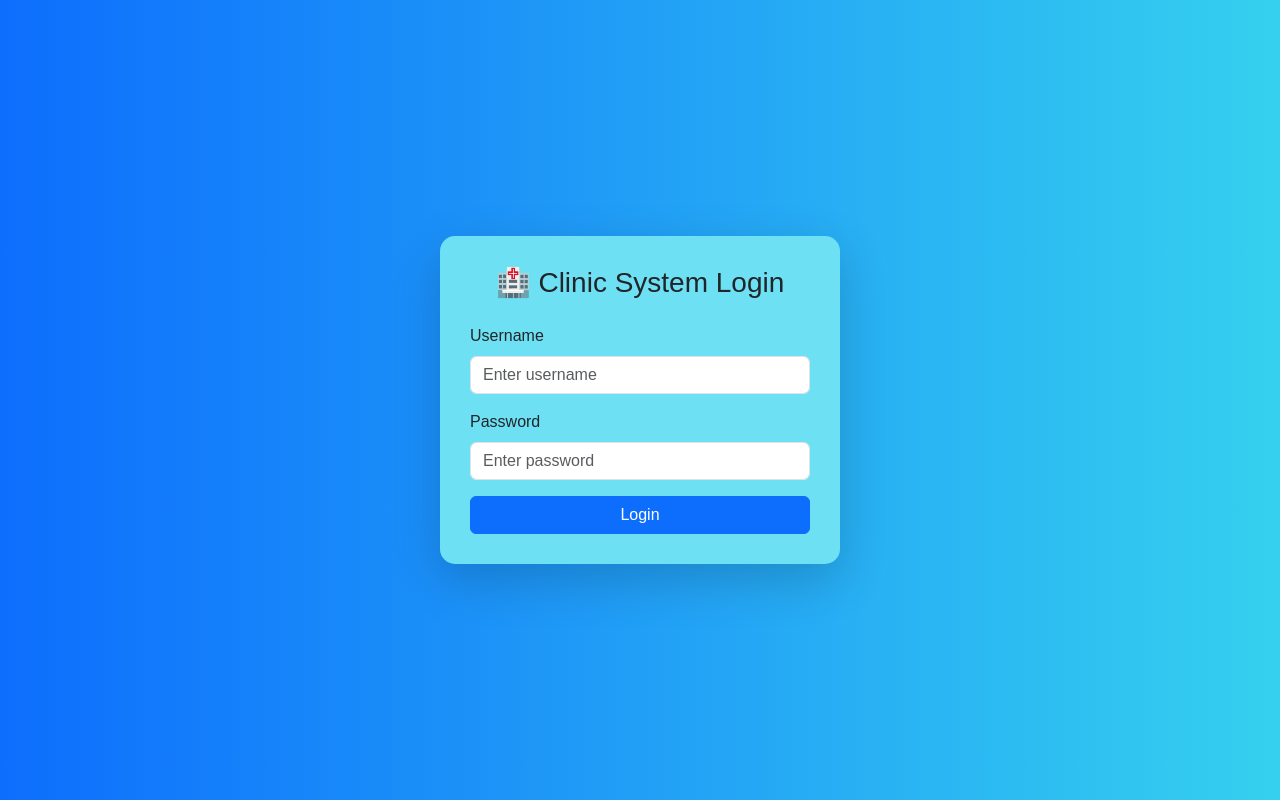
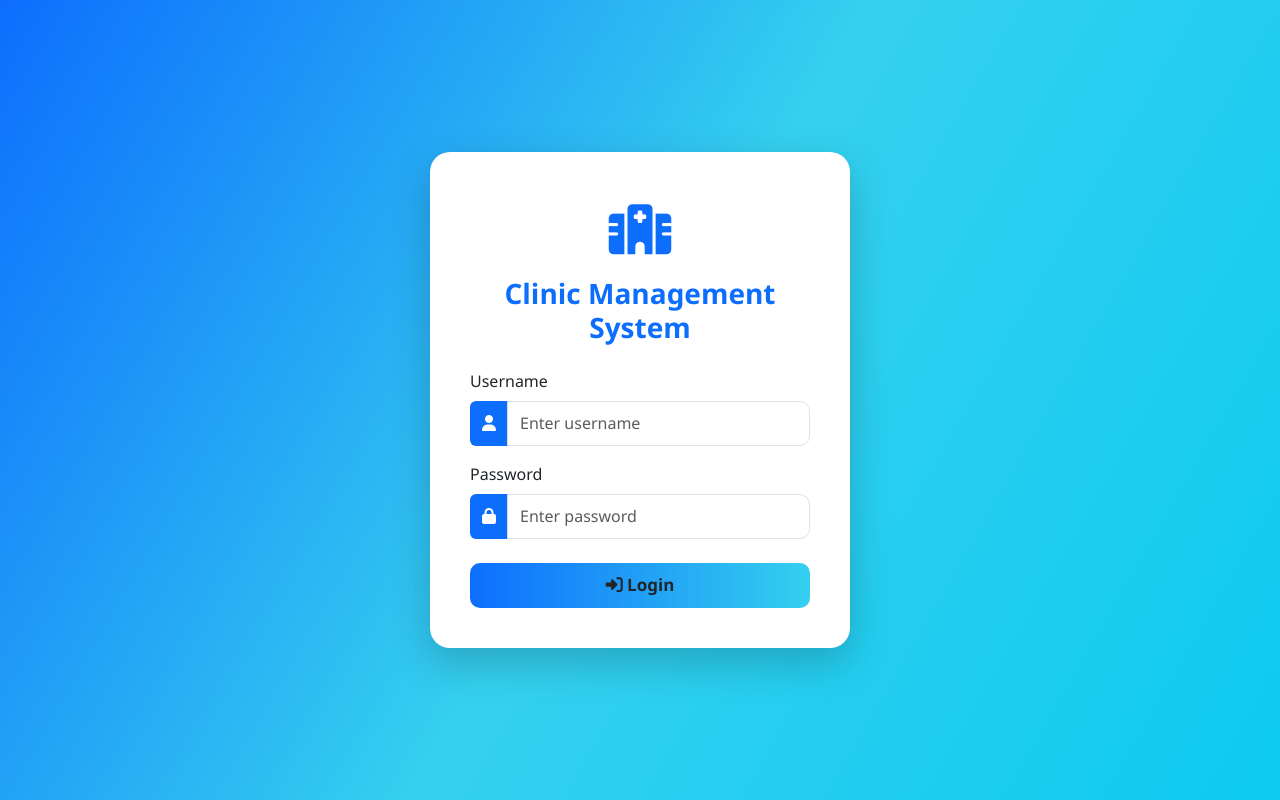
Before and after one commit to ssmohammadkh2006-hue/clinic-system, a Django app: page / in a window 1280 px wide. Run offline with Django 5.2, Linux system fonts and the light colour scheme.

Commit message:
update login page and patients search

```diff
--- a/templates/pages/login.html
+++ b/templates/pages/login.html
@@ -8,29 +8,85 @@
 
 <link href="https://cdn.jsdelivr.net/npm/bootstrap@5.3.3/dist/css/bootstrap.min.css" rel="stylesheet">
 
+<link rel="stylesheet" href="https://cdnjs.cloudflare.com/ajax/libs/font-awesome/6.5.1/css/all.min.css">
+
 <style>
 
 body{
-    background: linear-gradient(90deg,#0d6efd,#35d0ef);
-
+background: linear-gradient(120deg,#0d6efd,#35d0ef,#0dcaf0);
 height:100vh;
 display:flex;
 align-items:center;
 justify-content:center;
-font-family: Arial;
+font-family: 'Segoe UI', Tahoma, Geneva, Verdana, sans-serif;
 }
 
+/* Login Card */
+
 .login-box{
-width:400px;
-padding:30px;
-border-radius:15px;
-background:rgb(109, 225, 243);
-transition: 0.5s;
-   transition: transform 0.3s, box-shadow 0.9s;
+width:420px;
+padding:40px;
+border-radius:20px;
+background:white;
+transition:0.4s;
+box-shadow:0 15px 40px rgba(0,0,0,0.2);
 }
+
 .login-box:hover{
-      transform:translateY(-10px);
+transform:translateY(-10px);
+box-shadow:0 25px 60px rgba(0,0,0,0.3);
+}
 
+/* Title */
+
+.login-title{
+font-weight:bold;
+color:#0d6efd;
+}
+
+/* input icons */
+
+.input-group-text{
+background:#0d6efd;
+color:white;
+border:none;
+}
+
+/* inputs */
+
+.form-control{
+border-radius:10px;
+height:45px;
+}
+
+.form-control:focus{
+box-shadow:0 0 10px rgba(13,110,253,0.4);
+border-color:#0d6efd;
+}
+
+/* button */
+
+.btn-login{
+background:linear-gradient(90deg,#0d6efd,#35d0ef);
+border:none;
+height:45px;
+font-size:17px;
+font-weight:600;
+border-radius:10px;
+transition:0.3s;
+}
+
+.btn-login:hover{
+transform:scale(1.05);
+box-shadow:0 5px 20px rgba(0,0,0,0.2);
+}
+
+/* clinic icon */
+
+.clinic-icon{
+font-size:50px;
+color:#0d6efd;
+margin-bottom:10px;
 }
 
 </style>
@@ -39,34 +95,74 @@ transition: 0.5s;
 
 <body>
 
-<div class="login-box shadow-lg">
+<div class="login-box">
 
-<h3 class="text-center mb-4">🏥 Clinic System Login</h3>
+<div class="text-center">
+
+<div class="clinic-icon">
+<i class="fa-solid fa-hospital"></i>
+</div>
+
+<h3 class="login-title mb-4">Clinic Management System</h3>
+
+</div>
 
 <form method="post">
 
 {% csrf_token %}
 
 <div class="mb-3">
+
 <label class="form-label">Username</label>
+
+<div class="input-group">
+
+<span class="input-group-text">
+<i class="fa-solid fa-user"></i>
+</span>
+
 <input type="text" name="username" class="form-control" placeholder="Enter username">
+
 </div>
 
-<div class="mb-3">
-<label class="form-label">Password</label>
-<input type="password" name="password" class="form-control" placeholder="Enter password">
 </div>
 
+
+<div class="mb-4">
+
+<label class="form-label">Password</label>
+
+<div class="input-group">
+
+<span class="input-group-text">
+<i class="fa-solid fa-lock"></i>
+</span>
+
+<input type="password" name="password" class="form-control" placeholder="Enter password">
+
+</div>
+
+</div>
+
+
 <div class="d-grid">
-<button type="submit" class="btn btn-primary">Login</button>
+
+<button type="submit" class="btn btn-login">
+<i class="fa-solid fa-right-to-bracket"></i>
+ Login
+</button>
+
 </div>
 
 </form>
 
+
 {% if error %}
-<div class="alert alert-danger mt-3">
+
+<div class="alert alert-danger mt-3 text-center">
 {{ error }}
 </div>
+
 {% endif %}
 
 </div>
--- a/templates/pages/patients.html
+++ b/templates/pages/patients.html
@@ -9,10 +9,10 @@
   <input type="text" name="patient_name" placeholder="اسم المريض" class="form-control mb-2" required>
   <input type="number" name="age" placeholder="العمر" class="form-control mb-2" >
   <input type="text" name="phone" placeholder="الهاتف" class="form-control mb-2" required>
+  <input type="text" name="address" placeholder="العنوان" class="form-control mb-2">
   <input type="date" name="date" class="form-control mb-2" >
-  <input type="text" name="address" placeholder="العنوان" class="form-control mb-2">
+
   <input type="number" id="cost" name="cost" placeholder="ألتكلفة" class="form-control mb-2">
-
   <input type="number" id="paid" name="paid" placeholder="ألدفعة" class="form-control mb-2">
   <input type="number" id="remaining" name="remaining" placeholder="ألباقي" class="form-control mb-2" readonly>
 
--- a/templates/pages/update_patient.html
+++ b/templates/pages/update_patient.html
@@ -10,8 +10,8 @@
 <input type="text" name="patient_name" value="{{ patient.patient_name }}" class="form-control mb-2">
 <input type="number" name="age" value="{{ patient.age }}" class="form-control mb-2">
 <input type="text" name="phone" value="{{ patient.phone }}" class="form-control mb-2">
+<input type="text" name="address" value="{{ patient.address }}" class="form-control mb-2">
 <input type="date" name="date" value="{{ patient.date|date:'Y-m-d' }}" class="form-control mb-2">
-<input type="text" name="address" value="{{ patient.address }}" class="form-control mb-2">
 
 <input type="number" id="cost" name="cost" value="{{ patient.cost }}" class="form-control mb-2">
 <input type="number" id="paid" name="paid" value="{{ patient.paid }}" class="form-control mb-2">
@@ -19,6 +19,7 @@
 
 <input type="text" name="responsible_doctor" value="{{ patient.responsible_doctor }}" class="form-control mb-2">
 <textarea name="medical_history" class="form-control mb-2">{{ patient.medical_history }}</textarea>
+
 <button type="submit" class="btn btn-success">تعديل</button>
 
 </form>
```
Also changed, not shown: db.sqlite3.
